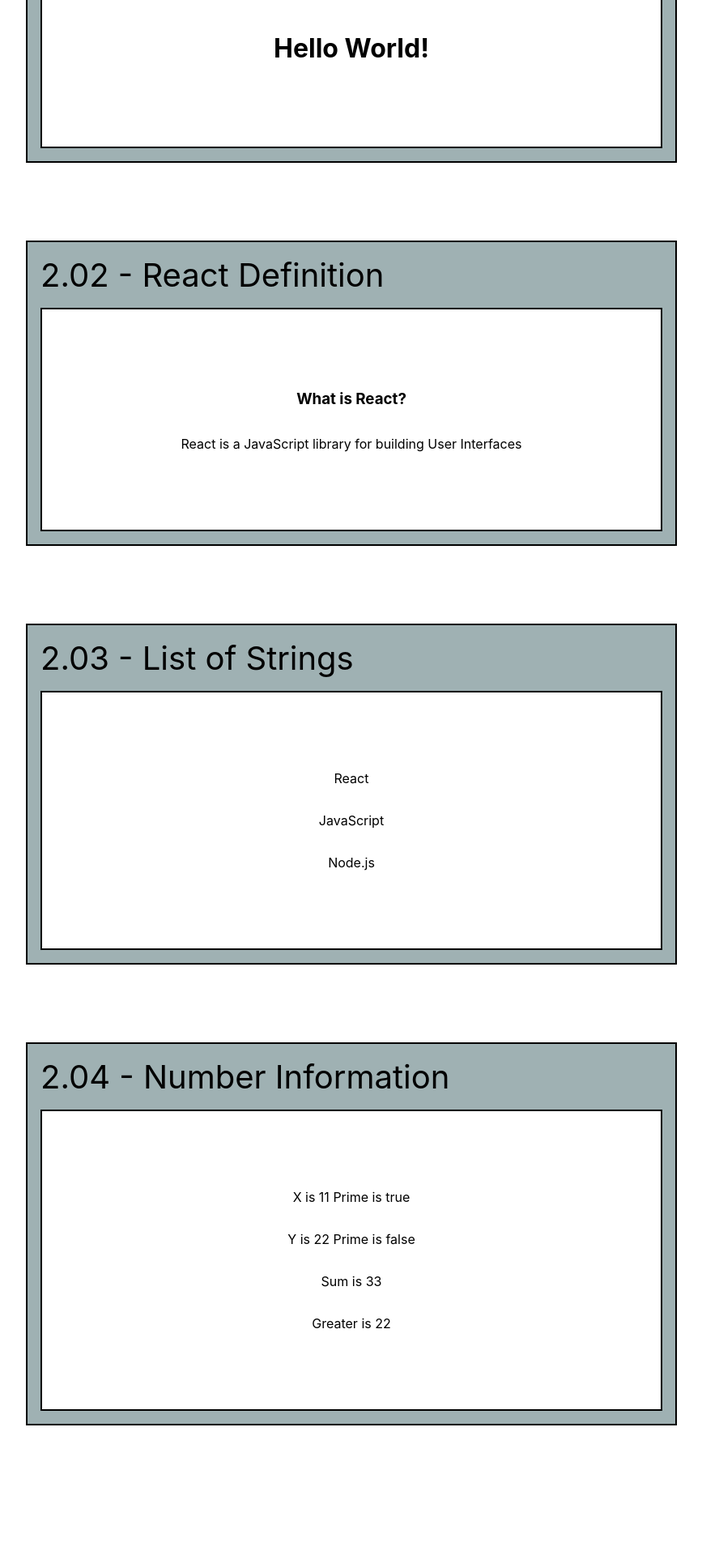
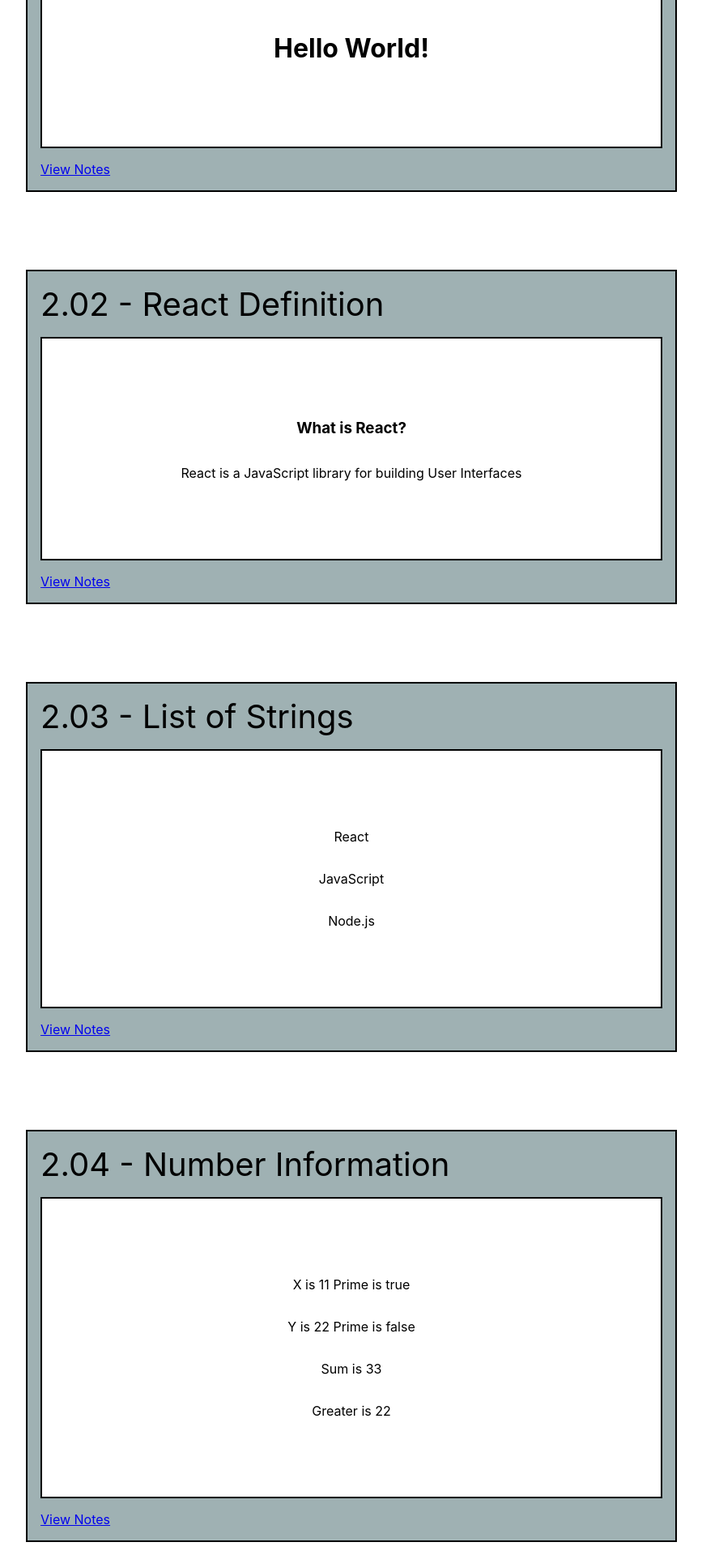
Before and after one commit to andentx/notes-complete-react-js-by-edufect-institute, a React (Create React App) app: page / in a window 1280 px wide. Shown: the part 329-2249 px from the top of the page at 81% size, without its empty margins (206-1073 px from the left). Before the commit the page ends 2105 px from the top, so only its background shows below. Built offline with nearby package versions, Linux system fonts and the light colour scheme.

Commit message:
Add links to examples

```diff
--- a/src/components/ExampleContainer.jsx
+++ b/src/components/ExampleContainer.jsx
@@ -2,15 +2,24 @@ import React from "react";
 
 import {
     exampleContainer,
-  exampleLabel,
+    title,
+    link,
     example,
 } from "./ExampleContainer.module.css";
 
-export default function ExampleContainer({ children, exampleTitle }) {
+export default function ExampleContainer({
+    children,
+    exampleID,
+    exampleTitle,
+    exampleLink,
+}) {
     return (
-    <div className={exampleContainer}>
-      <p className={exampleLabel}>{exampleTitle}</p>
+        <div id={exampleID} className={exampleContainer}>
+            <p className={title}>{exampleTitle}</p>
             <div className={example}>{children}</div>
+            <p className={link}>
+                <a href={exampleLink}>View Notes</a>
+            </p>
         </div>
     );
 }
--- a/src/components/ExampleContainer.module.css
+++ b/src/components/ExampleContainer.module.css
@@ -17,7 +17,7 @@
     margin: 1rem;
 }
 
-.exampleLabel {
+.title {
     font-size: clamp(1rem, 0.5rem + 4vw, 2.5rem);
     color: Black;
 }
--- a/src/components/ExampleList.jsx
+++ b/src/components/ExampleList.jsx
@@ -10,19 +10,43 @@ import { exampleList } from "./ExampleList.module.css";
 export default function ExampleList() {
     return (
         <div className={exampleList}>
-            <ExampleContainer exampleTitle={"2.01 - Hello World"}>
+            <ExampleContainer
+                exampleID={"201"}
+                exampleTitle={"2.01 - Hello World"}
+                exampleLink={
+                    "https://github.com/andentx/notes-introduction-to-react-by-edufect-institute#example-201"
+                }
+            >
                 <Example201 />
             </ExampleContainer>
 
-            <ExampleContainer exampleTitle={"2.02 - React Definition"}>
+            <ExampleContainer
+                exampleID={"202"}
+                exampleTitle={"2.02 - React Definition"}
+                exampleLink={
+                    "https://github.com/andentx/notes-introduction-to-react-by-edufect-institute#example-202"
+                }
+            >
                 <Example202 />
             </ExampleContainer>
 
-            <ExampleContainer exampleTitle={"2.03 - List of Strings"}>
+            <ExampleContainer
+                exampleID={"203"}
+                exampleTitle={"2.03 - List of Strings"}
+                exampleLink={
+                    "https://github.com/andentx/notes-introduction-to-react-by-edufect-institute#example-203"
+                }
+            >
                 <Example203 />
             </ExampleContainer>
 
-            <ExampleContainer exampleTitle={"2.04 - Number Information"}>
+            <ExampleContainer
+                exampleID={"204"}
+                exampleTitle={"2.04 - Number Information"}
+                exampleLink={
+                    "https://github.com/andentx/notes-introduction-to-react-by-edufect-institute#example-204"
+                }
+            >
                 <Example204 />
             </ExampleContainer>
         </div>
```
Also changed, not shown: 1 other file (tests, documents, lock files or other folders). Lines whose indentation alone changed are shown as unchanged.
